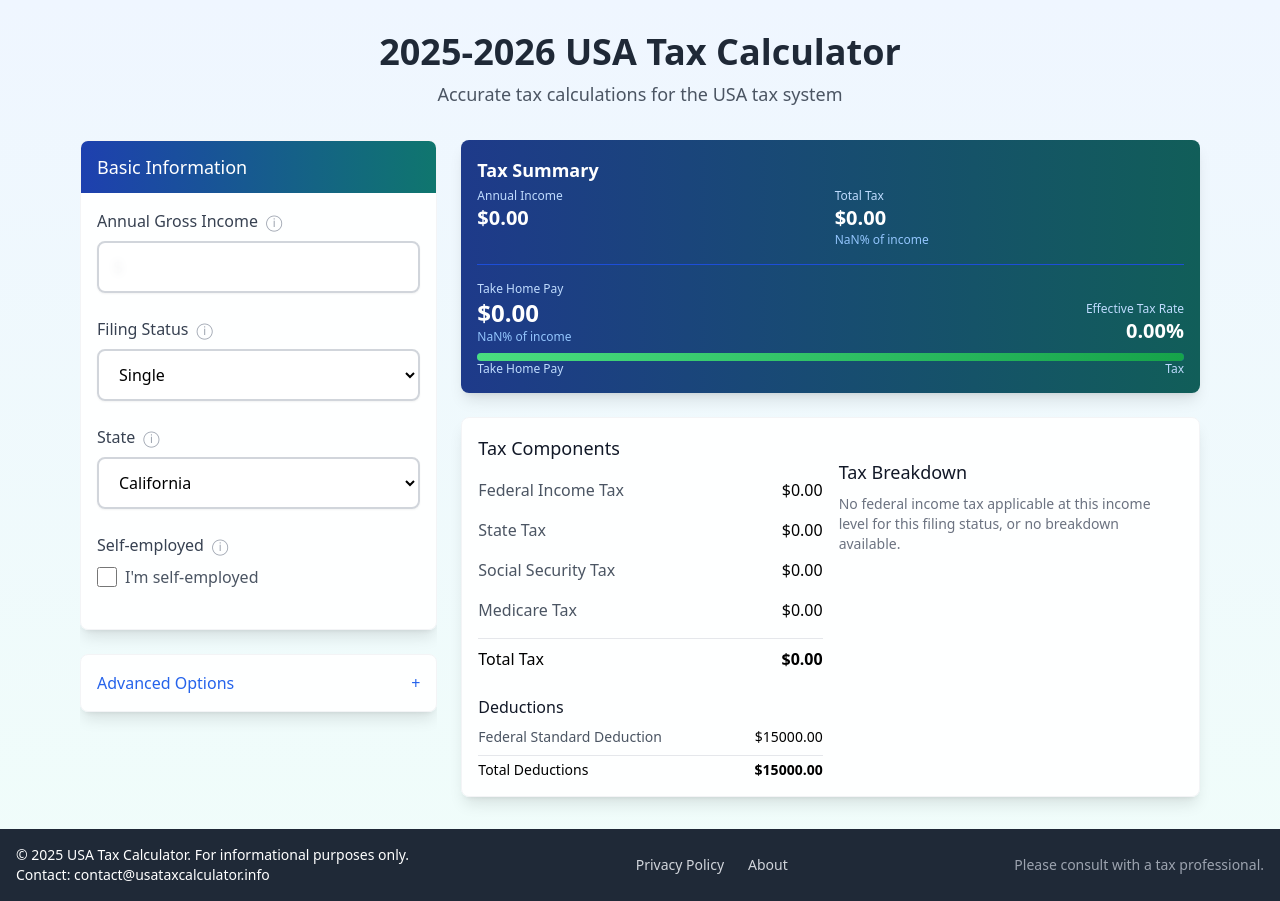
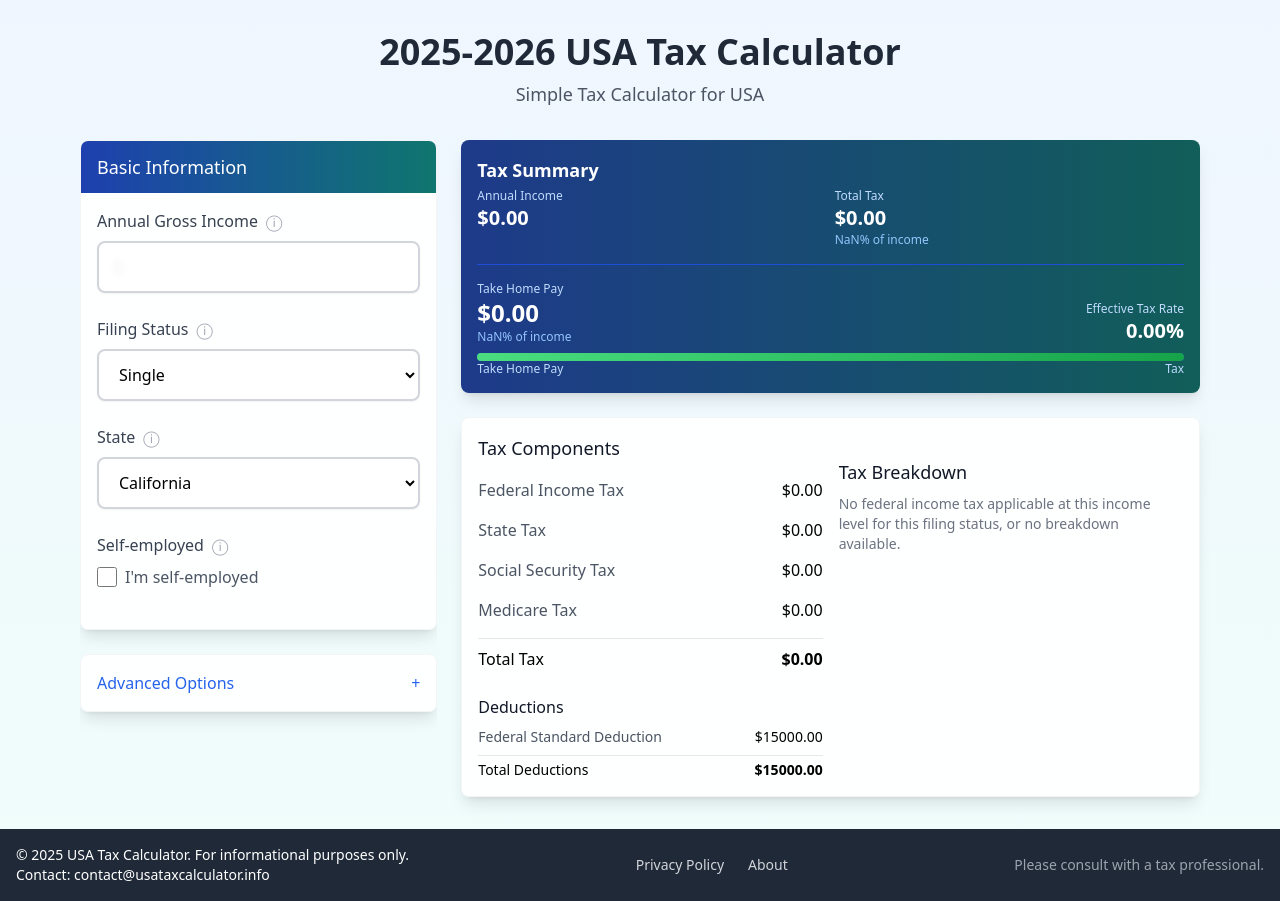
Before and after one commit to peshwan/usa-tax-calculator, a React (Vite) app: page / in a window 1280 px wide. Built offline with nearby package versions, Linux system fonts and the light colour scheme.

Commit message:
Simple Tax Calculator for USA change h2

```diff
--- a/src/pages/Home.tsx
+++ b/src/pages/Home.tsx
@@ -13,7 +13,7 @@ export const Home: React.FC = () => {
           2025-2026 USA Tax Calculator
         </h1>
         <h2 className="text-base sm:text-lg text-gray-600"> {/* Responsive font size */}
-          Accurate tax calculations for the USA tax system
+        Simple Tax Calculator for USA
         </h2>
       </header>
 
```
